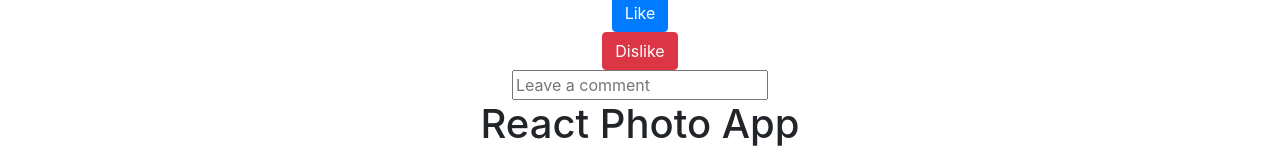
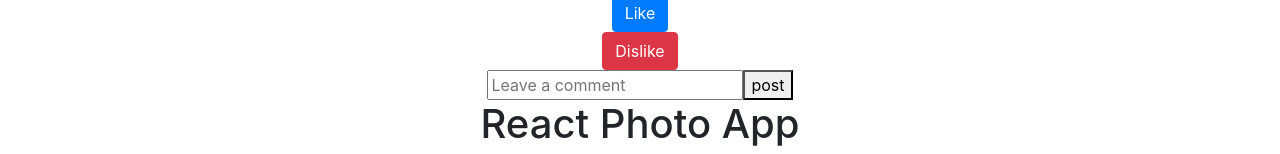
Before and after one commit to aidarous/react-photo-app, a React (Create React App) app: page /user-profile in a window 1280 px wide. Shown: the part 552-706 px from the top of the page. Built offline with nearby package versions, Linux system fonts and the light colour scheme.

Commit message:
added button to post comment

```diff
--- a/src/components/UserProfile.js
+++ b/src/components/UserProfile.js
@@ -14,6 +14,7 @@ class UserProfile extends Component {
                     <div className="col-xs-4">
                         <button className=" btn btn-danger">Dislike</button><br />
                         <input type="text" placeholder="Leave a comment"></input>
+                        <button>post</button>
                     </div>
                 </div>
             </div>
```
